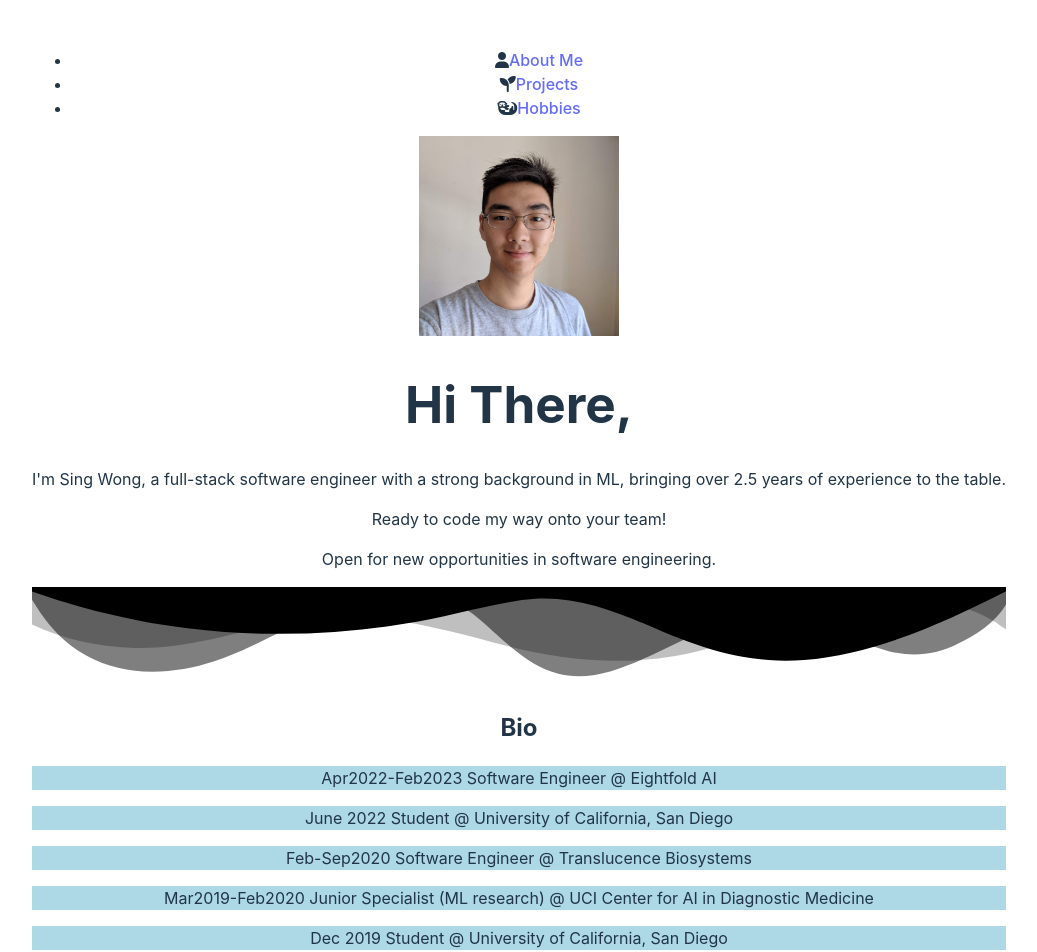
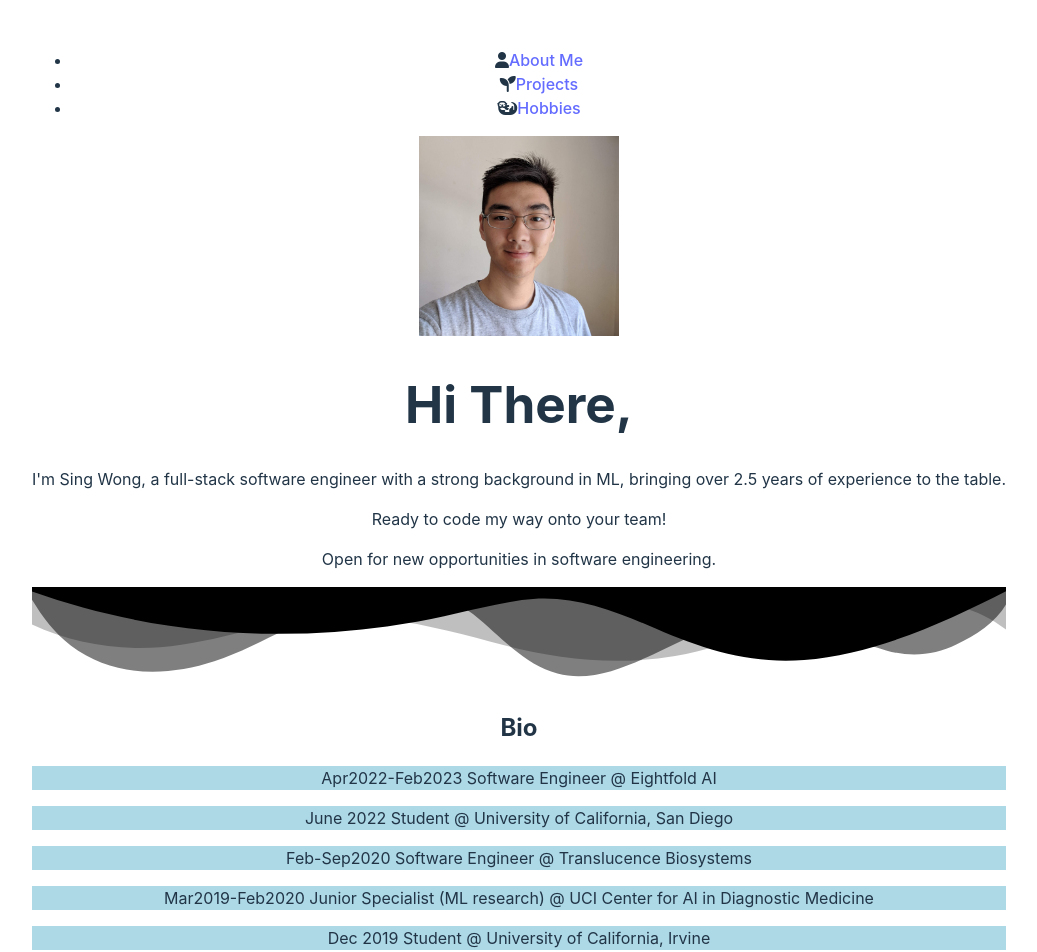
Before and after one commit to eiffelwong1/old_personal_website, a React (Vite) app: page / in a window 1280 px wide. Shown: the top 952 px of the page, without its empty margins (121-1158 px from the left). Built offline with nearby package versions, Linux system fonts and the light colour scheme.

Commit message:
fixed incorrect about me

```diff
--- a/src/AboutMe.tsx
+++ b/src/AboutMe.tsx
@@ -35,7 +35,7 @@ function AboutMe() {
                 <Bio title='Student @ University of California, San Diego' year="June 2022"></Bio>
                 <Bio title='Software Engineer @ Translucence Biosystems' year="Feb-Sep2020"></Bio>
                 <Bio title='Junior Specialist (ML research) @ UCI Center for AI in Diagnostic Medicine' year="Mar2019-Feb2020"></Bio>
-                <Bio title='Student @ University of California, San Diego' year="Dec 2019"></Bio>
+                <Bio title='Student @ University of California, Irvine' year="Dec 2019"></Bio>
                 <Bio title='Instructor @ iD Tech' year="Jun-Aug 2019"></Bio>
 
 
```
